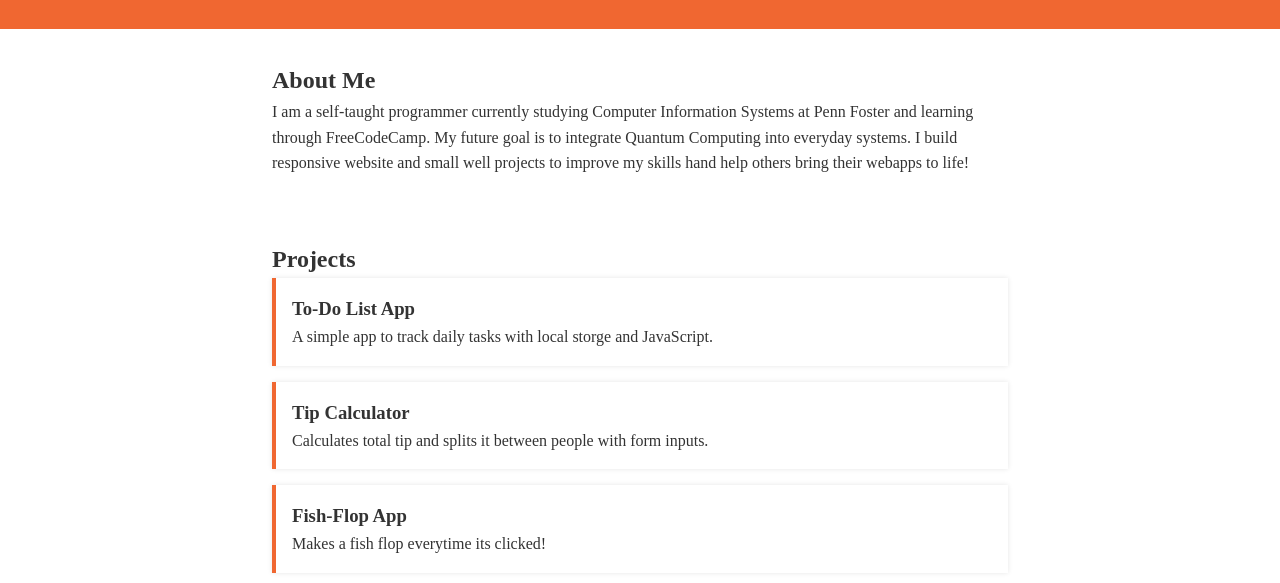
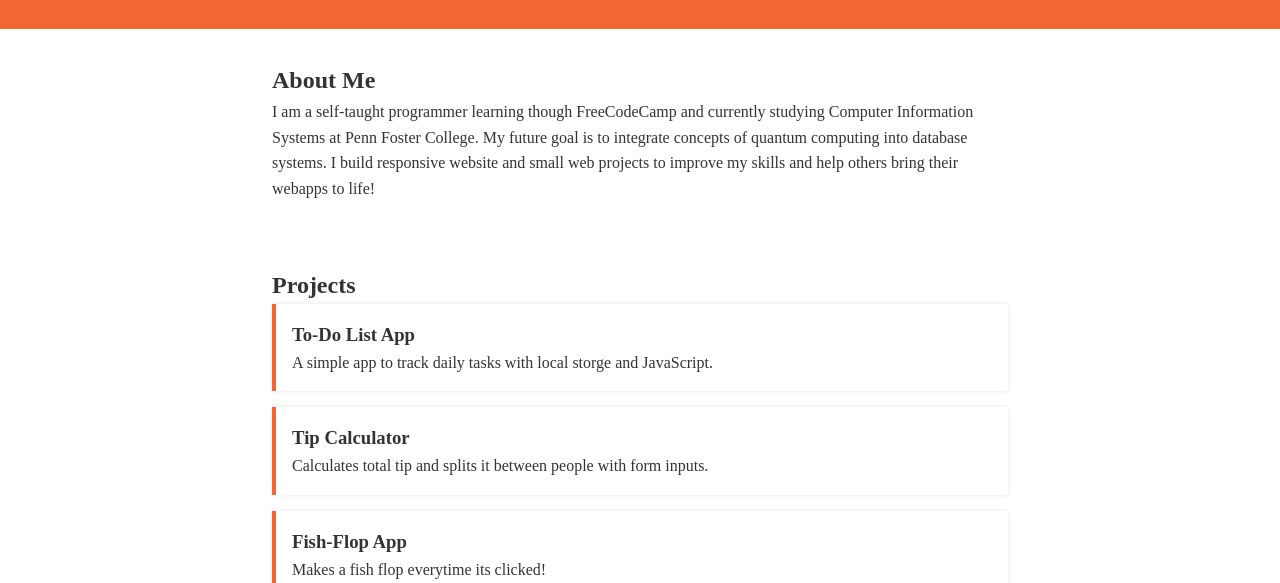
Before and after one commit to Camprei01/portfolio, a plain HTML site: page index.html in a window 1280 px wide. Shown: the part 217-800 px from the top of the page. Drawn offline with Linux system fonts and the light colour scheme.

Commit message:
Update index.html

```diff
--- a/index.html
+++ b/index.html
@@ -15,7 +15,7 @@
 
     <section id="about">
         <h2>About Me</h2>
-        <p>I am a self-taught programmer currently studying Computer Information Systems at Penn Foster and learning through FreeCodeCamp. My future goal is to integrate Quantum Computing into everyday systems. I build responsive website and small well projects to improve my skills hand help others bring their webapps to life!</p>
+        <p>I am a self-taught programmer learning though FreeCodeCamp and currently studying Computer Information Systems at Penn Foster College. My future goal is to integrate concepts of quantum computing into database systems. I build responsive website and small web projects to improve my skills and help others bring their webapps to life!</p>
     </section>
 
     <section id="projects">
```
